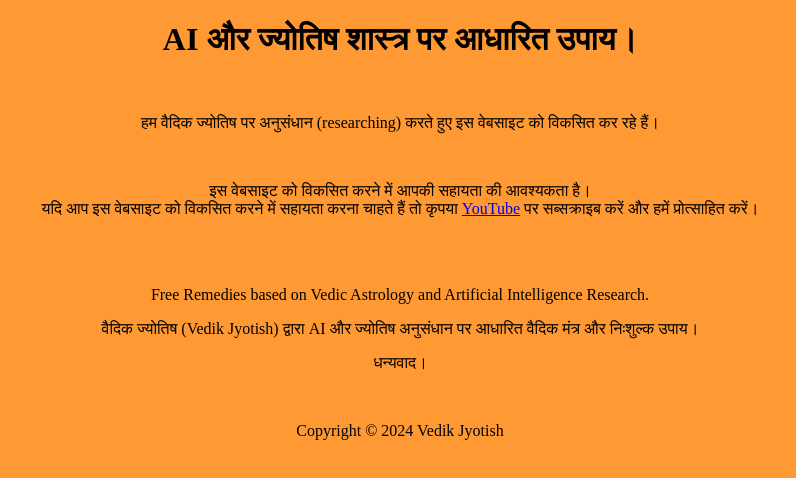
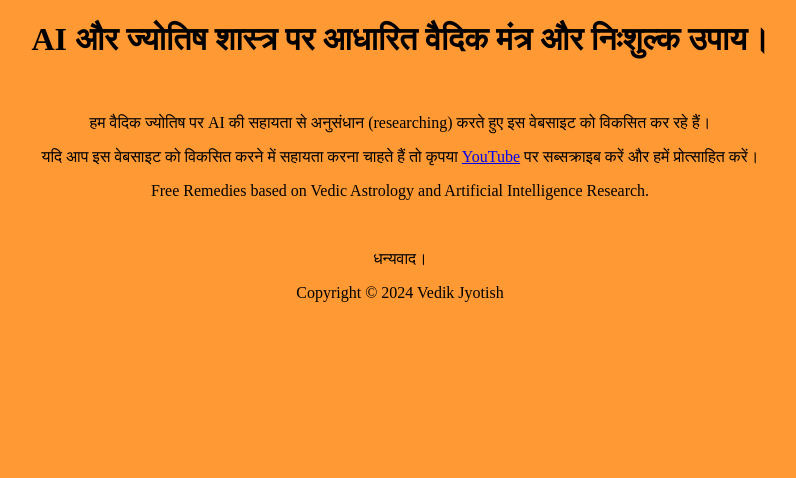
Before and after one commit to VedicJyotishAI/home, a plain HTML site: page index.html in a window 1280 px wide. Shown: the whole page, without its empty margins (240-1036 px from the left). Drawn offline with Linux system fonts and the light colour scheme.

Commit message:
Update index.html

```diff
--- a/index.html
+++ b/index.html
@@ -3,21 +3,21 @@
 <head>
     <meta charset="UTF-8">
     <title>वैदिक ज्योतिष - Vedik Jyotish</title>
-    <meta name="description" content="वैदिक ज्योतिष (Vedik Jyotish) द्वारा AI और ज्योतिष अनुसंधान पर आधारित वैदिक मंत्र और निःशुल्क उपाय।">
+    <meta name="description"
+          content="वैदिक ज्योतिष (Vedik Jyotish) द्वारा AI और ज्योतिष अनुसंधान पर आधारित वैदिक मंत्र और निःशुल्क उपाय।">
     <meta name="keywords" content="वैदिक ज्योतिष">
+    <meta name="google-site-verification" content="_UaRDIT30FcjWSm0LJ13IG0Q0jiYizrNwzPctHjC7m4" />
 </head>
 <body style="background-color: #FF9933;">
-    <h1 lang="hi" style="text-align: center">AI और ज्योतिष शास्त्र पर आधारित उपाय।</h1>
-    <br>
-    <p lang="hi" style="text-align: center">हम वैदिक ज्योतिष पर अनुसंधान (researching) करते हुए इस वेबसाइट को विकसित कर रहे हैं।</p>
-    <br>
-    <p lang="hi" style="text-align: center">इस वेबसाइट को विकसित करने में आपकी सहायता की आवश्यकता है। <br>यदि आप इस वेबसाइट को विकसित करने में सहायता करना चाहते हैं तो कृपया <a href="https://www.youtube.com/@VedikJyotishDotCom">YouTube</a> पर सब्सक्राइब करें और हमें प्रोत्साहित करें।</p>
-    <br>
-    <br>
-    <p style="text-align: center">Free Remedies based on Vedic Astrology and Artificial Intelligence Research.</p>
-    <p lang="hi" style="text-align: center">वैदिक ज्योतिष (Vedik Jyotish) द्वारा AI और ज्योतिष अनुसंधान पर आधारित वैदिक मंत्र और निःशुल्क उपाय।</p>
-    <p lang="hi" style="text-align: center">धन्यवाद।</p>
-    <br>
-    <p style="text-align: center">Copyright © 2024 Vedik Jyotish</p>
+<h1 lang="hi" style="text-align: center">AI और ज्योतिष शास्त्र पर आधारित वैदिक मंत्र और निःशुल्क उपाय।</h1>
+<br>
+<p lang="hi" style="text-align: center">हम वैदिक ज्योतिष पर AI की सहायता से अनुसंधान (researching) करते हुए इस वेबसाइट
+    को विकसित कर रहे हैं।</p>
+<p lang="hi" style="text-align: center">यदि आप इस वेबसाइट को विकसित करने में सहायता करना चाहते हैं तो कृपया <a
+        href="https://www.youtube.com/@VedikJyotishDotCom">YouTube</a> पर सब्सक्राइब करें और हमें प्रोत्साहित करें।</p>
+<p style="text-align: center">Free Remedies based on Vedic Astrology and Artificial Intelligence Research.</p>
+<br>
+<p lang="hi" style="text-align: center">धन्यवाद।</p>
+<p style="text-align: center">Copyright © 2024 Vedik Jyotish</p>
 </body>
 </html>
```
